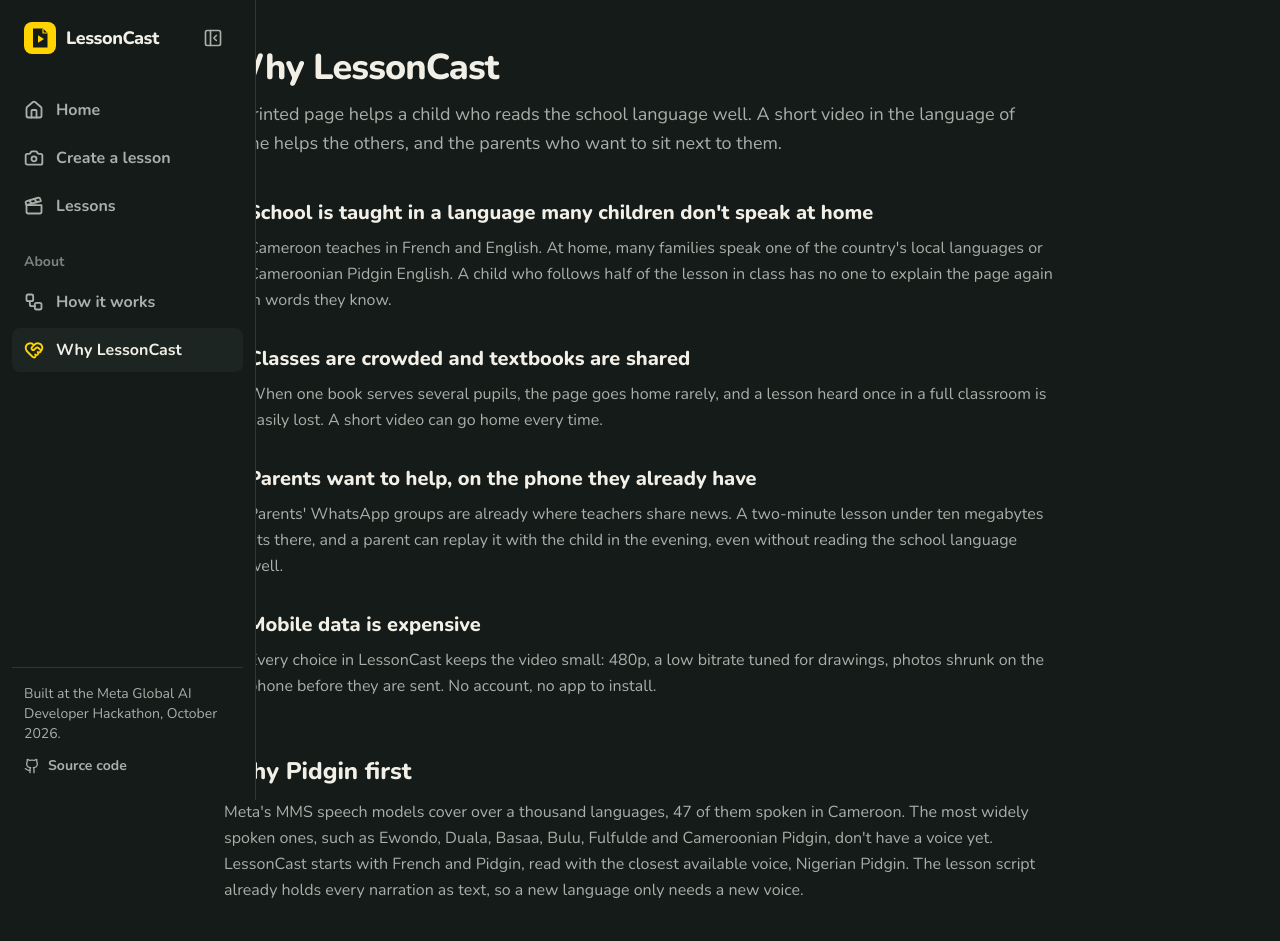
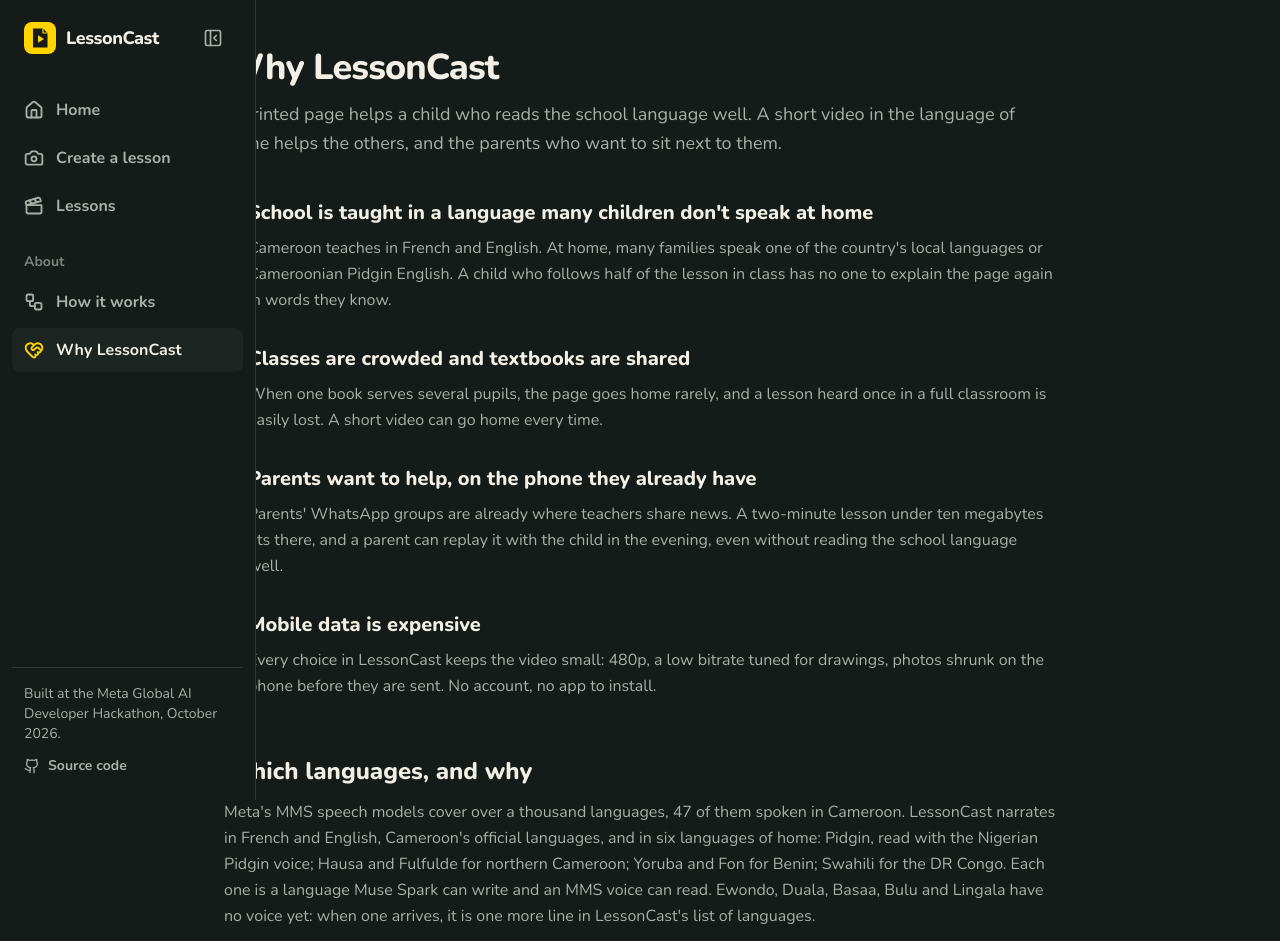
Before and after one commit to joker7blue/lessoncast, a Next.js app: page /why in a window 1280 px wide. Shown: the top 941 px of the page. Built offline with nearby package versions, Linux system fonts and the light colour scheme.

Commit message:
Say which languages LessonCast speaks on the site and in the README
The hero, the Why page and the README name the eight languages and why these: each one is a language Muse Spark can write and an MMS voice can read.

```diff
--- a/src/app/layout.tsx
+++ b/src/app/layout.tsx
@@ -8,7 +8,7 @@ const nunito = Nunito({ variable: "--font-nunito", subsets: ["latin", "latin-ext
 
 export const metadata: Metadata = {
   title: "LessonCast",
-  description: "A textbook page becomes a short illustrated video lesson, narrated in French or Pidgin.",
+  description: "A textbook page or a whole ebook becomes short illustrated video lessons, narrated in French, English or a home language such as Pidgin, Hausa or Fulfulde.",
 };
 
 export const viewport: Viewport = { themeColor: "#141b18" };
--- a/src/app/page.tsx
+++ b/src/app/page.tsx
@@ -18,7 +18,7 @@ const FACTS = [
   { icon: Clock, text: "About four minutes from photo to video." },
   { icon: Wallet, text: "About fifteen cents of model calls per lesson." },
   { icon: HardDrive, text: "Six megabytes for a lesson of two and a half minutes." },
-  { icon: Languages, text: "French and Pidgin today; MMS speaks over a thousand languages." },
+  { icon: Languages, text: "Eight languages today, from Hausa to Swahili; MMS speaks over a thousand." },
 ];
 
 export default async function Home() {
@@ -34,7 +34,7 @@ export default async function Home() {
           </h1>
           <p className="mt-6 max-w-xl text-lg leading-relaxed text-dust">
             A teacher photographs a page, or uploads a whole textbook as a PDF that Muse Spark splits into lessons. In
-            about four minutes, Meta&apos;s models write, draw and narrate a short lesson in French or Pidgin, small enough
+            about four minutes, Meta&apos;s models write, draw and narrate a short lesson in the language of home, small enough
             to share in the parents&apos; WhatsApp group.
           </p>
           <ul aria-label="Meta models used" className="mt-7 flex flex-wrap gap-1.5">
--- a/src/app/why/page.tsx
+++ b/src/app/why/page.tsx
@@ -41,12 +41,13 @@ export default function WhyPage() {
       </ul>
 
       <section className="mt-14">
-        <h2 className="text-2xl font-extrabold">Why Pidgin first</h2>
+        <h2 className="text-2xl font-extrabold">Which languages, and why</h2>
         <p className="mt-3 leading-relaxed text-dust">
-          Meta&apos;s MMS speech models cover over a thousand languages, 47 of them spoken in Cameroon. The most widely spoken
-          ones, such as Ewondo, Duala, Basaa, Bulu, Fulfulde and Cameroonian Pidgin, don&apos;t have a voice yet. LessonCast
-          starts with French and Pidgin, read with the closest available voice, Nigerian Pidgin. The lesson script already
-          holds every narration as text, so a new language only needs a new voice.
+          Meta&apos;s MMS speech models cover over a thousand languages, 47 of them spoken in Cameroon. LessonCast narrates in
+          French and English, Cameroon&apos;s official languages, and in six languages of home: Pidgin, read with the
+          Nigerian Pidgin voice; Hausa and Fulfulde for northern Cameroon; Yoruba and Fon for Benin; Swahili for the DR
+          Congo. Each one is a language Muse Spark can write and an MMS voice can read. Ewondo, Duala, Basaa, Bulu and
+          Lingala have no voice yet: when one arrives, it is one more line in LessonCast&apos;s list of languages.
         </p>
       </section>
 
```
Also changed, not shown: 1 other file (tests, documents, lock files or other folders).
